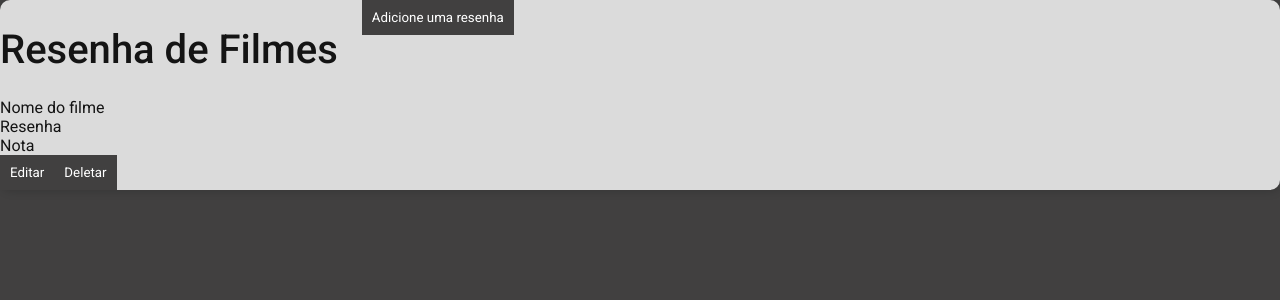
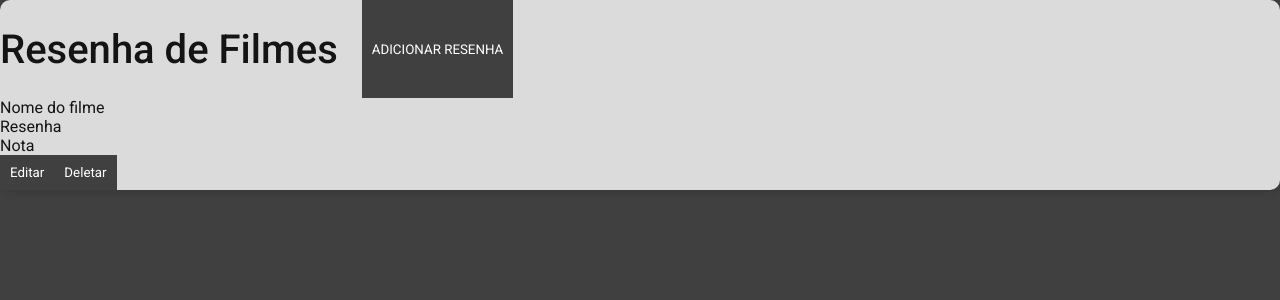
Before and after one commit to livialeall/crud_resenha_filme_front, a React (Vite) app in the folder crud_resenha_filme/: page / in a window 1280 px wide. Shown: the top 300 px of the page. Built offline with nearby package versions, Linux system fonts and the light colour scheme.

Commit message:
Modal abre e fecha

```diff
--- a/crud_resenha_filme/src/pages/home.tsx
+++ b/crud_resenha_filme/src/pages/home.tsx
@@ -1,14 +1,37 @@
-import CreateButton from "../ui/components/buttons/create"
-import Grid from "../ui/components/grid"
+import { useState } from "react";
+import Grid from "../ui/components/grid";
 
-const Home = () =>(
+const Home = () => {
+  const [isOpen, setIsOpen] = useState(false);
+
+  const openModal = () => {
+    setIsOpen(true);
+  };
+
+  const closeModal = () => {
+    setIsOpen(false);
+  };
+
+  return (
     <div className="main-div shadow rounded-10">
-        <div className="flex g-24">
-            <h1>Resenha de Filmes</h1>
-            <CreateButton nome={"Adicione uma resenha"}></CreateButton>
-        </div>
-        <Grid></Grid>
+      <div className="flex g-24">
+        <h1>Resenha de Filmes</h1>
+        <button onClick={openModal}>ADICIONAR RESENHA</button>
+        {isOpen && (
+          <div>
+            <div className="modal-overlay" onClick={closeModal}>
+              <div className="modal-container">
+                Grid do Modal
+                <button onClick={closeModal}>Fecha</button>
+                <button onClick={closeModal}>Confirma</button>
+              </div>
+            </div>
+          </div>
+        )}
+      </div>
+      <Grid></Grid>
     </div>
-)
+  );
+};
 
-export default Home
+export default Home;
--- a/crud_resenha_filme/src/ui/components/buttons/create.tsx
+++ /dev/null
@@ -1,23 +0,0 @@
-import { useState } from "react"
-import Modal from "../modal";
-
-const CreateButton = ({nome}:{nome:string}) => {
-    const [isOpen,setIsOpen] = useState(false);
-
-    const openModal = () => {
-        setIsOpen(true)
-    }
-
-    return(
-        <div>
-            <button onClick={openModal} className="">
-                {nome}
-            </button>
-            {isOpen && (
-                <Modal open={isOpen}></Modal>
-            )}
-        </div>
-    )
-}
-
-export default CreateButton
--- a/crud_resenha_filme/src/ui/components/grid.tsx
+++ b/crud_resenha_filme/src/ui/components/grid.tsx
@@ -1,4 +1,5 @@
 import Buttons from "./buttons/generic"
+
 
 const Grid = () =>{
     return(
@@ -7,7 +8,7 @@ const Grid = () =>{
             <div>Nome do filme</div>
             <div>Resenha</div>
             <div>Nota</div>
-            {/* para cada resenha */}
+            {/* para cada um */}
             <Buttons nome={"Editar"}></Buttons>
             <Buttons nome={"Deletar"}></Buttons>
         </div>
--- a/crud_resenha_filme/src/ui/components/modal.tsx
+++ /dev/null
@@ -1,20 +0,0 @@
-import Buttons from "./buttons/generic"
-
-const Modal = ({open} : {open:true}) => {
-    return (
-        <>
-        {open && (
-            <div className="modal-overlay">
-                <div className="modal-container">
-                    Teste
-                    <Buttons nome={"Fechar"}>
-
-                    </Buttons>
-                </div>
-            </div>
-        )}
-        </>
-    )
-}
-
-export default Modal
```
